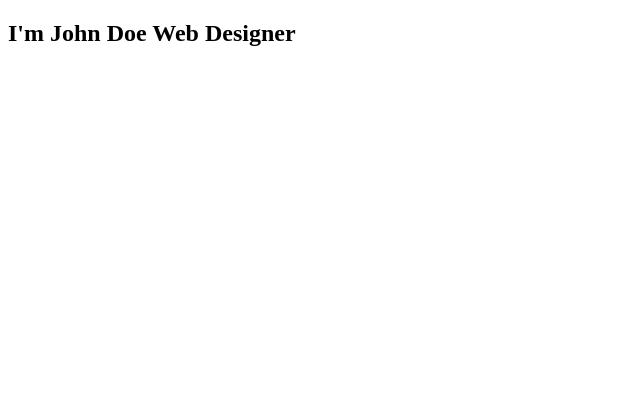
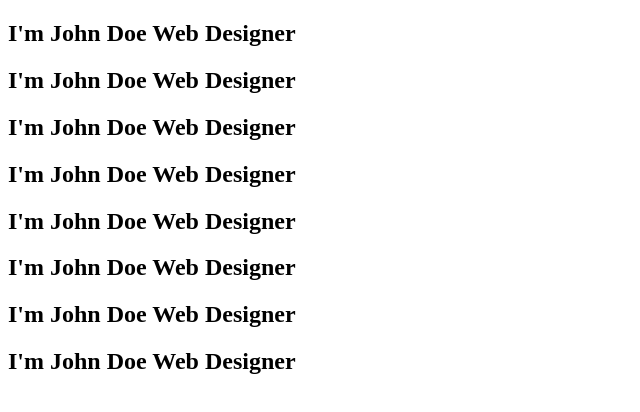
Before and after one commit to kazen24/github-class--2, a plain HTML site: page index.html in a window 1280 px wide. Shown: the whole page, without its empty margins (0-640 px from the left). Drawn offline with Linux system fonts and the light colour scheme.

Commit message:
modified updated

```diff
--- a/index.html
+++ b/index.html
@@ -8,6 +8,7 @@
 <body>
 
     <h2>I'm John Doe <span class="typing_text">Web Designer</span></h2>
+    <h2>I'm John Doe <span class="typing_text">Web Designer</span></h2><h2>I'm John Doe <span class="typing_text">Web Designer</span></h2><h2>I'm John Doe <span class="typing_text">Web Designer</span></h2><h2>I'm John Doe <span class="typing_text">Web Designer</span></h2><h2>I'm John Doe <span class="typing_text">Web Designer</span></h2><h2>I'm John Doe <span class="typing_text">Web Designer</span></h2><h2>I'm John Doe <span class="typing_text">Web Designer</span></h2>
 
 </body>
 </html>
```
